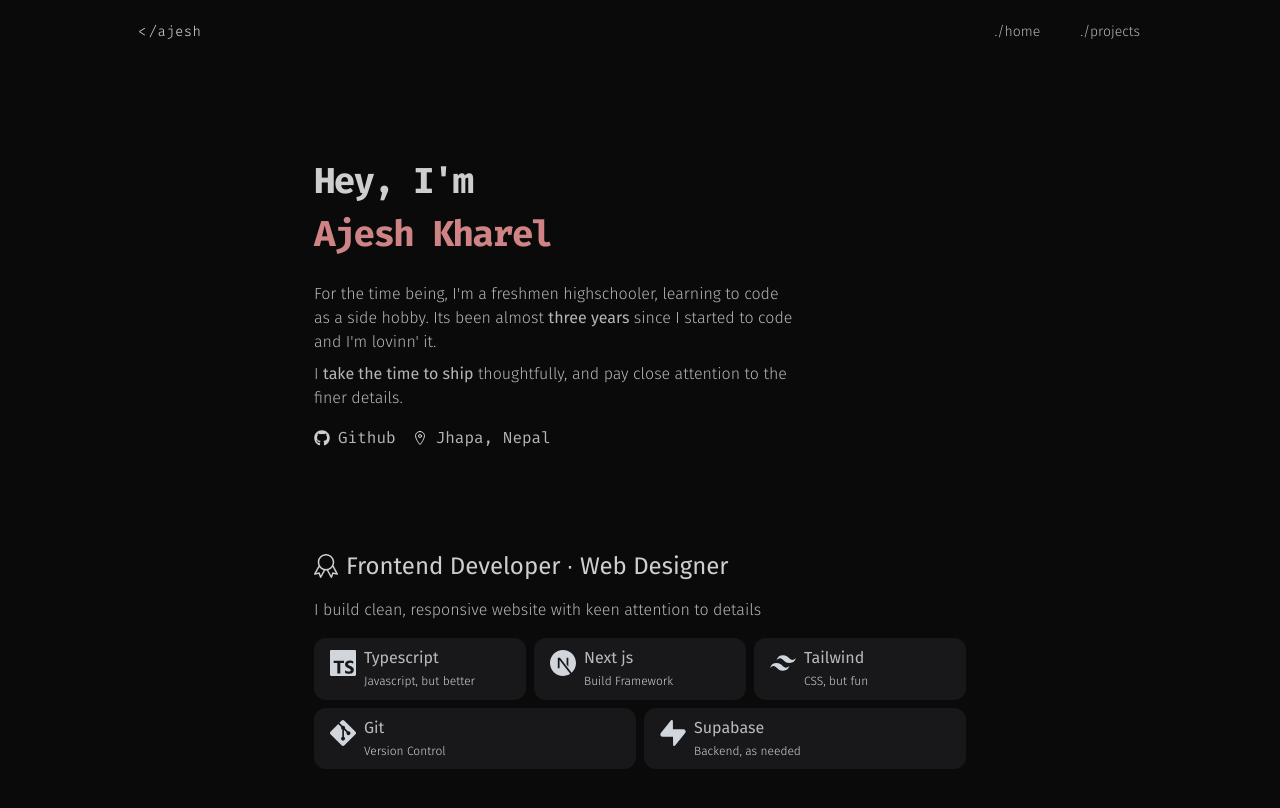
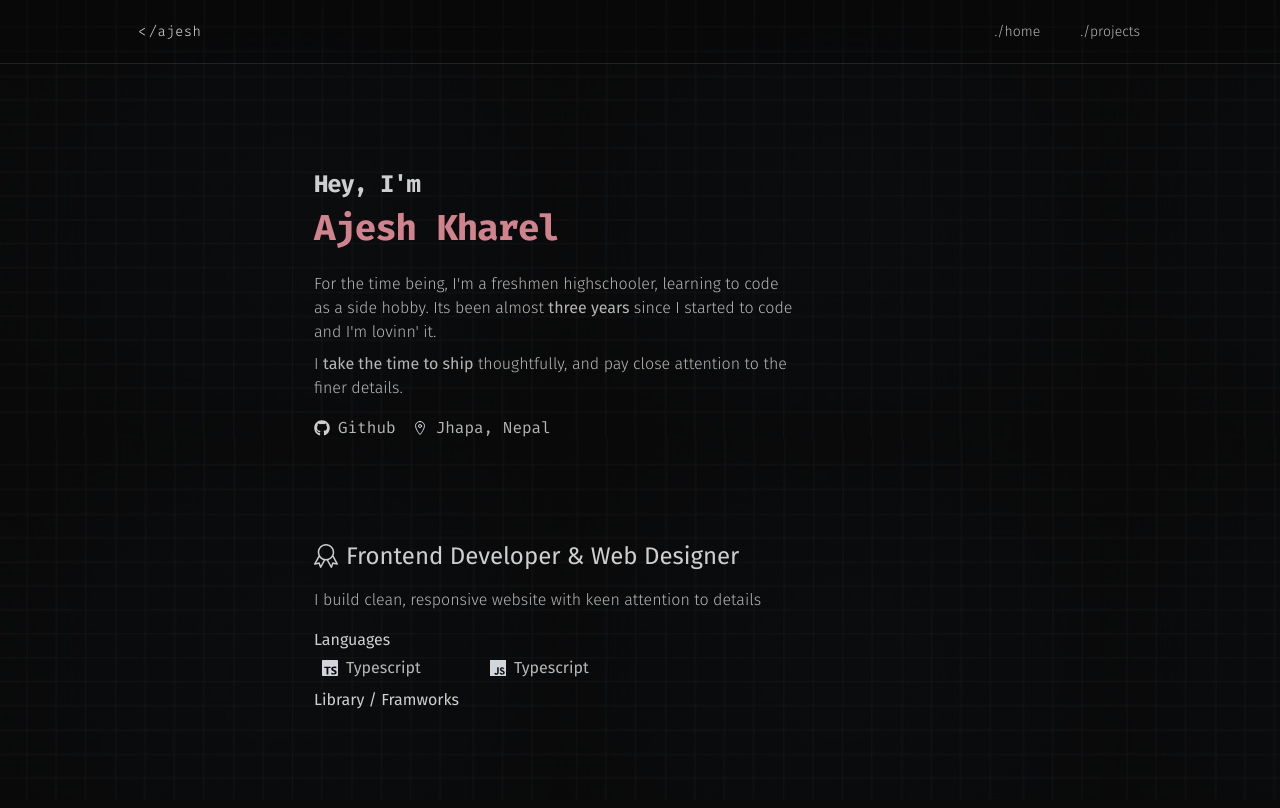
Before and after one commit to MrKharel/portfolio, a Next.js app: page / in a window 1280 px wide. Shown: the top 808 px of the page. Built offline with nearby package versions, Linux system fonts and the light colour scheme.

Commit message:
Add new background

```diff
--- a/src/app/globals.css
+++ b/src/app/globals.css
@@ -45,3 +45,12 @@ u {
 	border-radius: 22px;
 	border-radius: 22% / 18%;
 }
+
+.bg-grid {
+	position: absolute;
+	inset: 0; /* or set width/height explicitly */
+	background-image: url("/background.webp");
+	background-repeat: repeat;
+	background-size: 550px auto; /* w-48 = 12rem = 192px, height auto-scales */
+	opacity: 0.09;
+}
--- a/src/app/layout.tsx
+++ b/src/app/layout.tsx
@@ -11,7 +11,10 @@ export const metadata: Metadata = { title: "Ajesh Kharel's Portfolio" };
 export default function RootLayout({ children }: { children: React.ReactNode }) {
 	return (
 		<html lang="en" className={`${FiraCode.variable} ${FiraSans.variable}`}>
-			<body className="font-sans flex flex-col bg-neutral-950 text-white/80 pb-20">{children}</body>
+			<body className="font-sans flex flex-col bg-neutral-950 text-white/80 pb-20">
+				<div className="bg-grid -z-10" />
+				{children}
+			</body>
 		</html>
 	);
 }
--- a/src/components/Header.tsx
+++ b/src/components/Header.tsx
@@ -11,7 +11,7 @@ const navBtns: Array<NavButtonType> = [
 
 export const Header = (props: HeaderProps) => {
 	return (
-		<header className="px-6 lg:px-[10vw] w-screen h-16 self-center flex justify-between items-center fixed top-0 backdop-blur-[10px]">
+		<header className="px-6 lg:px-[10vw] w-screen h-16 self-center flex justify-between items-center fixed top-0 backdop-blur-[10px] border-b border-white/10 bg-black/10">
 			<Logo title={props.title} />
 
 			<nav className="flex gap-4">
--- a/src/components/Hero.tsx
+++ b/src/components/Hero.tsx
@@ -12,8 +12,8 @@ const links: Array<Link> = [{ label: "Github", icon: FaGithub, href: "https://gi
 export const Hero = () => {
 	return (
 		<section className="w-body mt-40 flex-primary">
-			<h2 className="font-title font-mono text-4xl font-bold leading-10.5 tracking-tighter">
-				Hey, I'm <br /> <span className="red-highlight leading-16">Ajesh Kharel</span>
+			<h2 className="font-title font-mono text-2xl font-bold leading-10.5 tracking-tighter leading-12">
+				Hey, I'm <br /> <span className="text-4xl text-rose-300/80">Ajesh Kharel</span>
 			</h2>
 
 			{/* Body text */}
--- a/src/components/Techs.tsx
+++ b/src/components/Techs.tsx
@@ -1,33 +1,54 @@
 import { SlBadge } from "react-icons/sl";
-import { SiGit, SiNextdotjs, SiTailwindcss, SiTypescript, SiSupabase } from "react-icons/si";
+import { SiGit, SiNextdotjs, SiTailwindcss, SiTypescript, SiSupabase, SiJavascript } from "react-icons/si";
 
 interface TechnologyCard {
 	icon: React.ReactNode;
 	title: string;
-	description: string;
+}
+interface Section {
+	title: string;
+	cards: Array<TechnologyCard>;
 }
 
-const techCards: TechnologyCard[] = [
-	{ icon: <SiTypescript className="size-6.5" />, title: "Typescript", description: "Javascript, but better" },
-	{ icon: <SiNextdotjs className="size-6.5" />, title: "Next js", description: "Build Framework" },
-	{ icon: <SiTailwindcss className="size-6.5" />, title: "Tailwind", description: "CSS, but fun" },
-	{ icon: <SiGit className="size-6.5" />, title: "Git", description: "Version Control" },
-	{ icon: <SiSupabase className="size-6.5" />, title: "Supabase", description: "Backend, as needed" },
+const languages: TechnologyCard[] = [
+	{ icon: <SiTypescript className="size-4" />, title: "Typescript" },
+	{ icon: <SiJavascript className="size-4" />, title: "Typescript" },
+
+	// { icon: <SiNextdotjs className="size-6.5" />, title: "Next js", description: "Build Framework" },
+	// { icon: <SiTailwindcss className="size-6.5" />, title: "Tailwind", description: "CSS, but fun" },
+	// { icon: <SiGit className="size-6.5" />, title: "Git", description: "Version Control" },
+	// { icon: <SiSupabase className="size-6.5" />, title: "Supabase", description: "Backend, as needed" },
+];
+const frameworks: TechnologyCard[] = [];
+
+const sections: Array<Section> = [
+	{ title: "Languages", cards: languages },
+	{ title: "Library / Framworks", cards: frameworks },
 ];
 
 export const Techs = () => {
 	return (
 		<section className="w-body mt-25 flex-primary">
-			<h2 className="flex items-center gap-2 text-2xl">
-				<SlBadge className="size-6 text-xl font-[100]" />
-				Frontend Developer ∙ Web Designer
+			<h2 className="flex items-start gap-2 text-xl lg:text-2xl">
+				<SlBadge className="size-6 text-lg lg:text-xl font-[100] mt-1" />
+				Frontend Developer & Web Designer
 			</h2>
 
 			<div className="text-body">I build clean, responsive website with keen attention to details</div>
 
-			<div className="md:flex flex-wrap grid grid-cols-2 gap-2">
-				{techCards.map((card, index) => {
-					return <TechnologyCard key={index} {...card} />;
+			<div className="flex flex-col gap-1">
+				{sections.map((section, index) => {
+					return (
+						<div key={index} className="">
+							<label className="">{section.title}</label>
+
+							<div className="flex">
+								{section.cards.map((card, index) => {
+									return <TechnologyCard key={index} {...card} />;
+								})}
+							</div>
+						</div>
+					);
 				})}
 			</div>
 		</section>
@@ -36,18 +57,12 @@ export const Techs = () => {
 
 const TechnologyCard = (props: TechnologyCard) => {
 	return (
-		<div className="group flex gap-2 md:min-w-42 w-full px-4 py-2 flex-1 bg-zinc-900 hover:bg-neutral-50/10 transition-all duration-500 ease-in-out rounded-xl">
+		<div className="group flex gap-2 md:min-w-42 w-fit px-2 py-1 hover:bg-zinc-900 transition-all duration-500 ease-in-out rounded-xl border-dashed">
 			<div className="pt-1 text-3xl text-gray-300 group-hover:-rotate-5 transition-all duration-500 ease-in-out">
 				{props.icon}
 			</div>
 
-			<div className="flex flex-col gap-0.5">
-				<h3 className="text-white/70 group-hover:rotate-1 transition-all duration-500 ease-in-out">{props.title}</h3>
-
-				<p className="font-[300] text-xs leading-relaxed line-clamp-1 group-hover:scale-95 group-hover:-translate-x-1 transition duration-500">
-					{props.description || "No description available"}
-				</p>
-			</div>
+			<h3 className="text-white/70 group-hover:rotate-1 transition-all duration-500 ease-in-out">{props.title}</h3>
 		</div>
 	);
 };
```
Also changed, not shown: public/background.webp (added).
